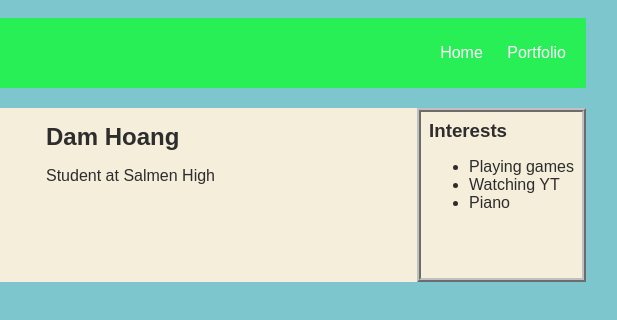
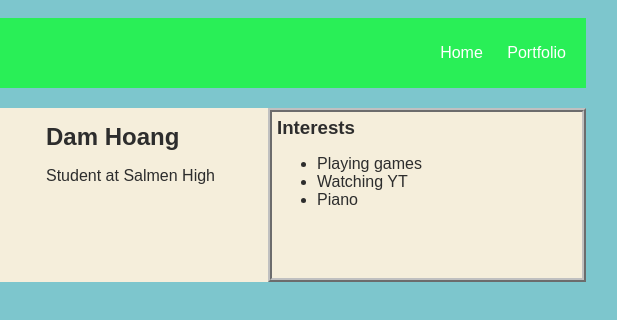
Before and after one commit to hoangdam2005/hoangdam2005.github.io, a plain HTML site: page index.html in a window 1280 px wide. Shown: the full height of the page, 454-1071 px from the left. Drawn offline with Linux system fonts and the light colour scheme.

Commit message:
add index.html

```diff
--- a/style.css
+++ b/style.css
@@ -57,7 +57,8 @@ main {
 /* portfolio styles */
 #interests {
     border: 4px silver ridge;
-    padding: 8px;
+    padding: 5px;
+    width: 300px;
 }
 h2, h3 {
     margin: 0px;
```
